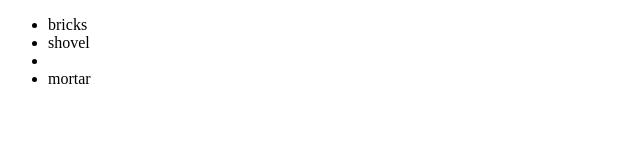
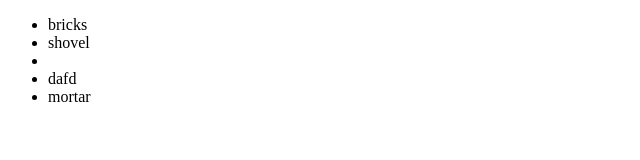
Before and after one commit to EmoKidd1993/NewGitTest, a plain HTML site: page index.html in a window 1280 px wide. Shown: the full height of the page, 0-640 px from the left. Drawn offline with Linux system fonts and the light colour scheme.

Commit message:
second time

```diff
--- a/index.html
+++ b/index.html
@@ -10,6 +10,7 @@
         <ul>
             <li>bricks</li>
             <li>shovel<li>
+            <li>dafd</li>
             <li>mortar</li>
         </ul>
     </div>
```
